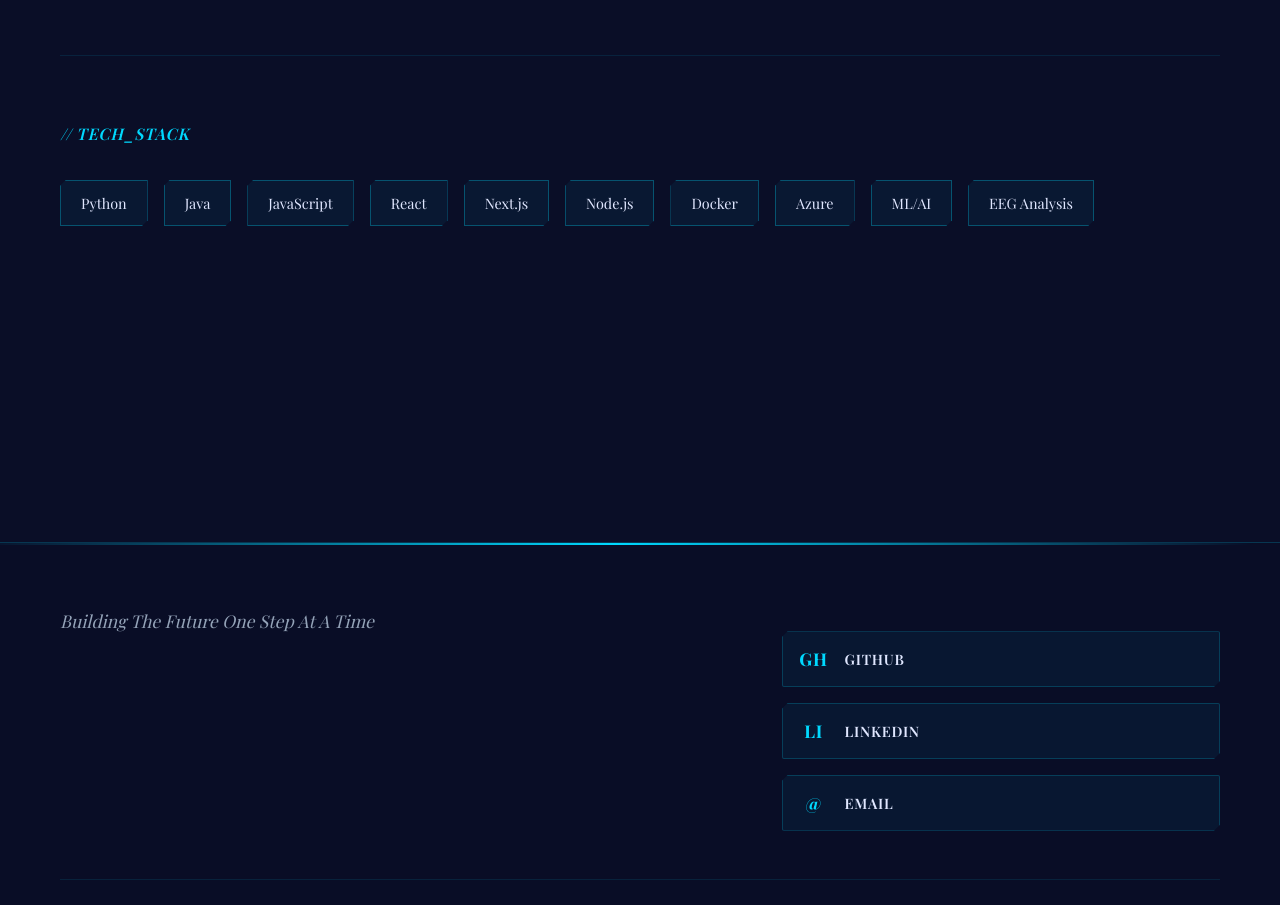
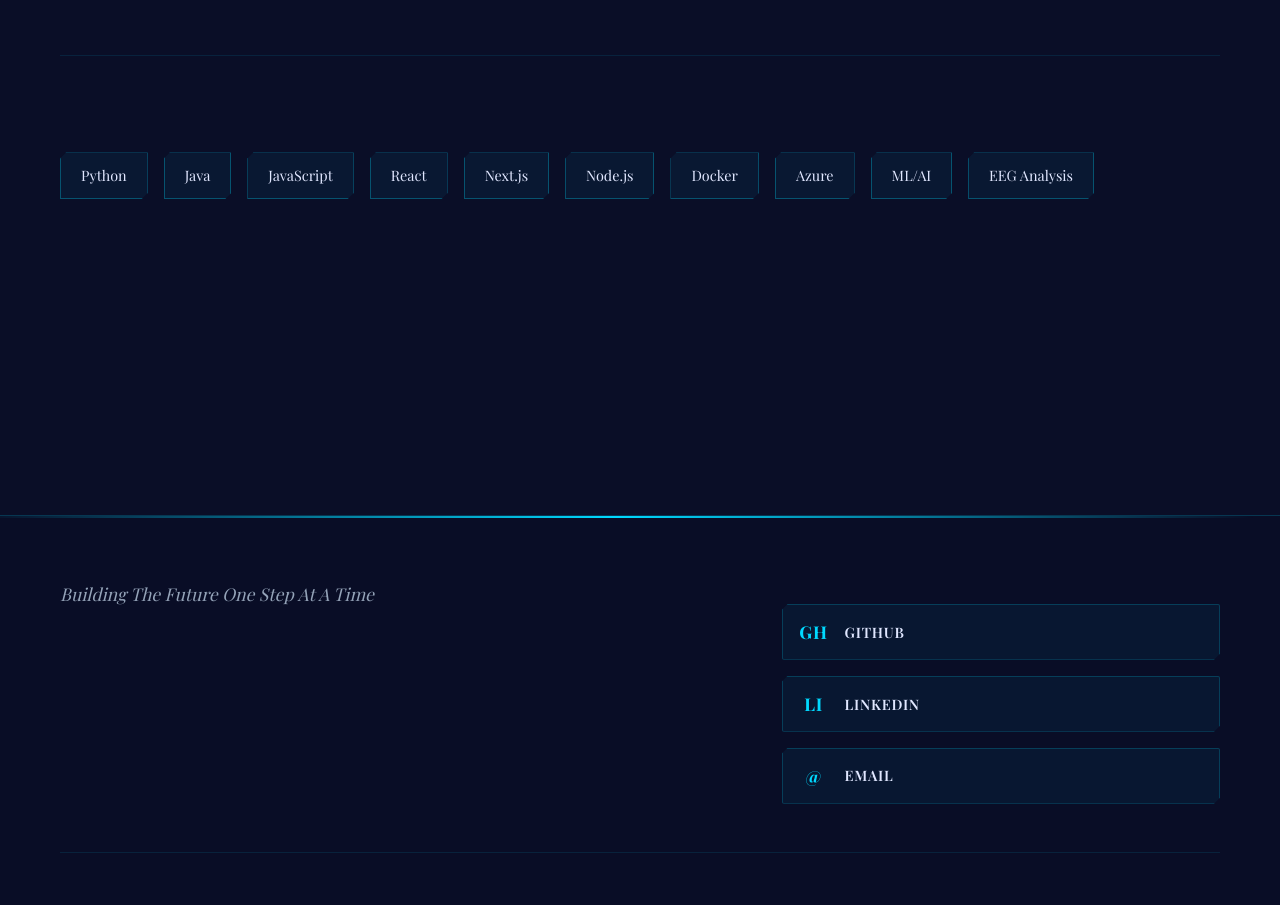
Before and after one commit to Jimmy2026/modern-portfolio-template, a React (Create React App) app: page / in a window 1280 px wide. Shown: the part 1560-2465 px from the top of the page. Built offline with nearby package versions, Linux system fonts and the light colour scheme; the HTML template or start-up script is replaced by a standard one; a web font is replaced by a local one.

Commit message:
Fix: JSX comment in Home.js

```diff
--- a/src/pages/Home.js
+++ b/src/pages/Home.js
@@ -134,7 +134,7 @@ const Home = () => {
           </div>
 
           <div className="tech-stack">
-            <h3 className="tech-title">// TECH_STACK</h3>
+            <h3 className="tech-title">{/*TECH_STACK*/}</h3>
             <div className="tech-grid">
               {['Python', 'Java', 'JavaScript', 'React', 'Next.js', 'Node.js',
                 'Docker', 'Azure', 'ML/AI', 'EEG Analysis'].map((tech, idx) => (
```
